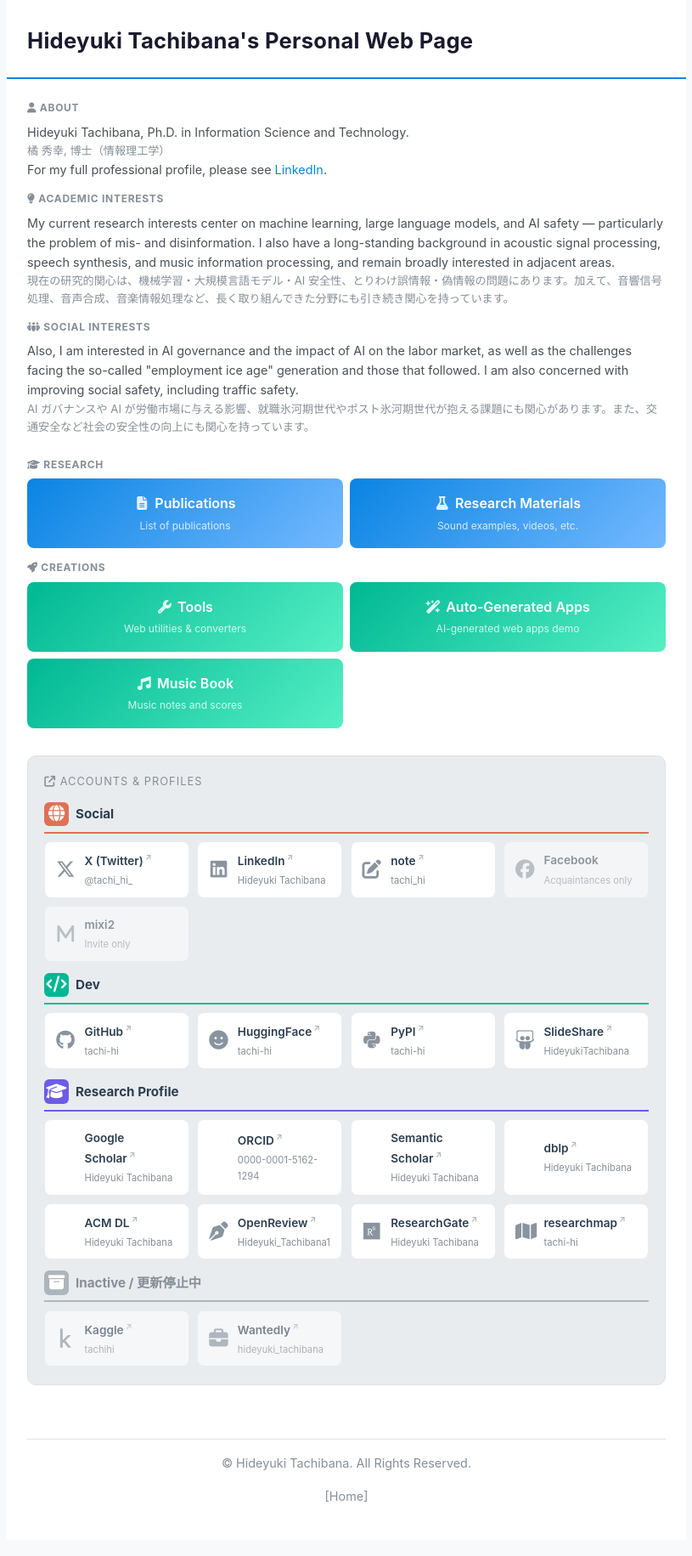
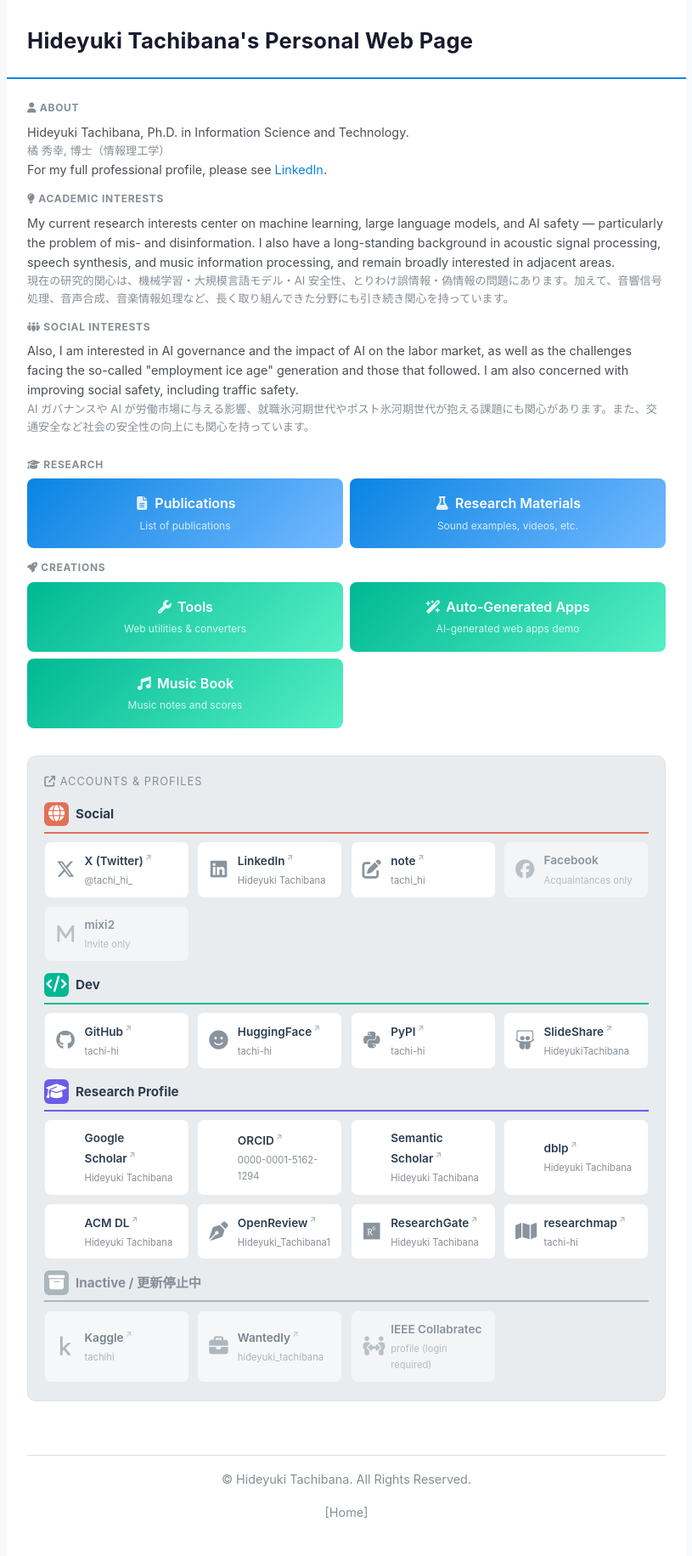
Before and after one commit to tachi-hi/tachi-hi.github.io, a Jekyll site: the page built from index.md, in a window 1280 px wide. Shown: the whole page at 85% size, without its empty margins (232-1047 px from the left). Built offline with Jekyll 4.4.1, drawn with Linux system fonts in a browser that asks for light colours; a style sheet for code colours, icons or effects is not loaded.

Commit message:
IEEE Collabratec を no-link で追加、disabled クラスを no-link にリネーム
disabled は「機能が無効」を連想させるため、「リンクなし（存在の示唆のみ）」
を意味する no-link に変更。Facebook / mixi2 / IEEE Collabratec に適用。

Co-Authored-By: Claude Opus 4.6 (1M context) <noreply@anthropic.com>

```diff
--- a/css/style.css
+++ b/css/style.css
@@ -323,7 +323,7 @@ a.panel:hover {
   box-shadow: 0 4px 12px rgba(0,0,0,0.07);
 }
 
-.panel.disabled {
+.panel.no-link {
   opacity: 0.5;
   cursor: default;
   pointer-events: none;
--- a/index.md
+++ b/index.md
@@ -85,14 +85,14 @@ title: Hideyuki Tachibana's web
           <span class="panel-desc">tachi_hi</span>
         </span>
       </a>
-      <span class="panel disabled">
+      <span class="panel no-link">
         <i class="fa-brands fa-facebook panel-icon"></i>
         <span class="panel-body">
           <span class="panel-title">Facebook</span>
           <span class="panel-desc">Acquaintances only</span>
         </span>
       </span>
-      <span class="panel disabled">
+      <span class="panel no-link">
         <i class="fa-solid fa-m panel-icon"></i>
         <span class="panel-body">
           <span class="panel-title">mixi2</span>
@@ -224,6 +224,13 @@ title: Hideyuki Tachibana's web
           <span class="panel-desc">hideyuki_tachibana</span>
         </span>
       </a>
+      <span class="panel no-link">
+        <i class="fa-solid fa-people-arrows panel-icon"></i>
+        <span class="panel-body">
+          <span class="panel-title">IEEE Collabratec</span>
+          <span class="panel-desc">profile (login required)</span>
+        </span>
+      </span>
     </div>
   </div>
 </div>
```
